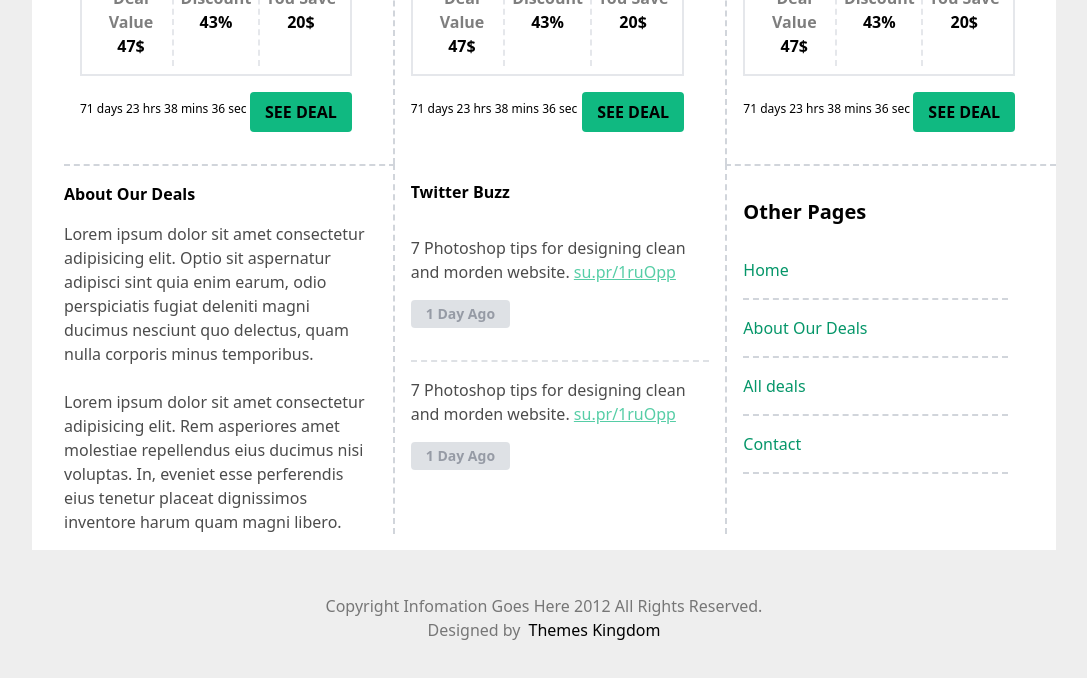
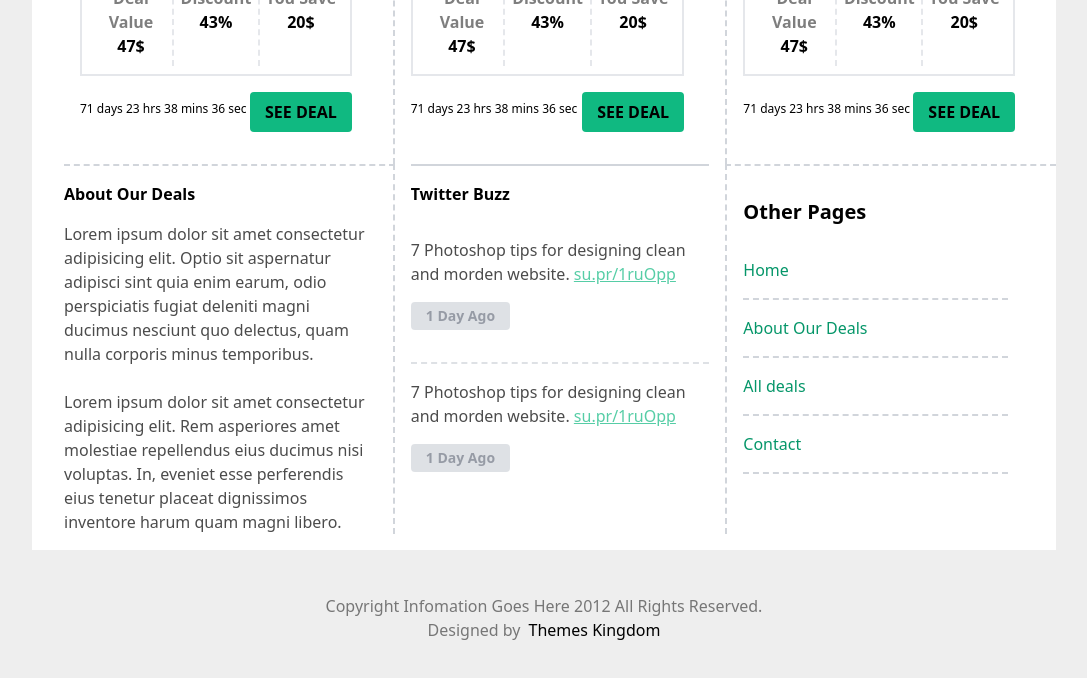
Before and after one commit to notDuyLam/TailwindWeb, a plain HTML site: page index.html in a window 1280 px wide. Shown: the part 1158-1836 px from the top of the page, without its empty margins (96-1183 px from the left). Drawn offline with nearby package versions, Linux system fonts and the light colour scheme.

Commit message:
change border

```diff
--- a/index.html
+++ b/index.html
@@ -185,7 +185,7 @@
                 </div>
 
                 <div class="footer-second mb-4 w-1/3 flex flex-col px-4">
-                    <div class="font-bold py-4">Twitter Buzz</div>
+                    <div class="font-bold py-4 border-t-2 border-gray-300">Twitter Buzz</div>
                     <div class="opacity-70 py-4 ">
                         7 Photoshop tips for designing clean and morden website. <a class="underline text-green-500" href="">su.pr/1ruOpp</a>
                         <div class="bg-gray-300 font-bold text-gray-500 text-center inline-block text-sm w-1/3 py-1 rounded my-4">1 Day Ago</div>
```
